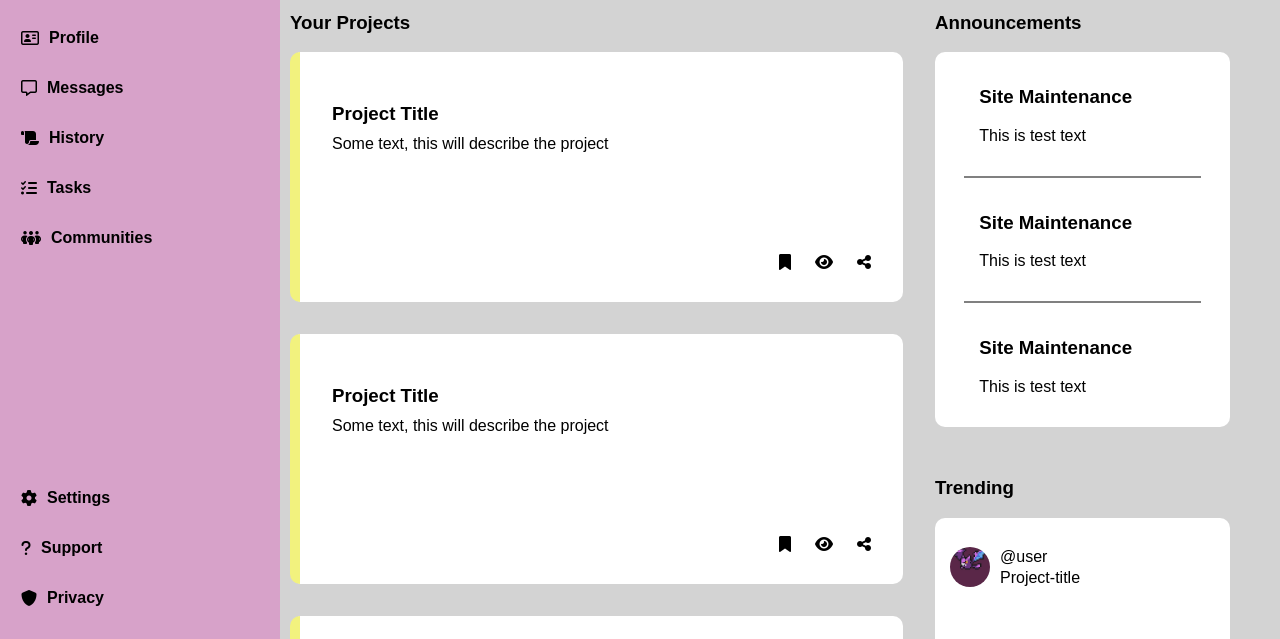
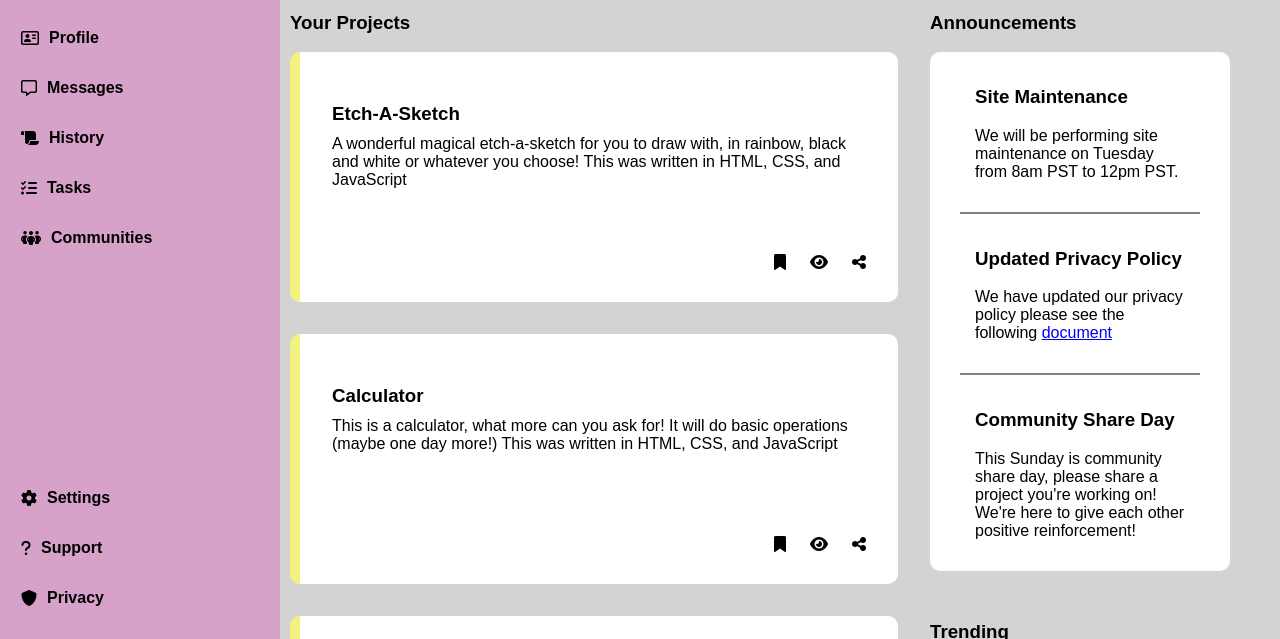
Before and after one commit to Eonflip/Admin-Dashboard, a plain HTML site: page index.html in a window 1280 px wide. Shown: the part 161-800 px from the top of the page. Drawn offline with Linux system fonts and the light colour scheme.

Commit message:
Added text descriptions to the page

```diff
--- a/index.html
+++ b/index.html
@@ -106,8 +106,8 @@
             <div class="tiles">
 
                 <div class="project-tile">
-                    <h3>Project Title</h3>
-                    <p>Some text, this will describe the project</p>
+                    <h3>Etch-A-Sketch</h3>
+                    <p>A wonderful magical etch-a-sketch for you to draw with, in rainbow, black and white or whatever you choose! This was written in HTML, CSS, and JavaScript</p>
                     <div class="action-buttons">
                         <i class="fa-solid fa-bookmark"></i>
                         <i class="fa-solid fa-eye"></i>
@@ -115,8 +115,8 @@
                     </div>
                 </div>
                 <div class="project-tile">
-                    <h3>Project Title</h3>
-                    <p>Some text, this will describe the project</p>
+                    <h3>Calculator</h3>
+                    <p>This is a calculator, what more can you ask for! It will do basic operations (maybe one day more!) This was written in HTML, CSS, and JavaScript</p>
                     <div class="action-buttons">
                         <i class="fa-solid fa-bookmark"></i>
                         <i class="fa-solid fa-eye"></i>
@@ -124,8 +124,8 @@
                     </div>
                 </div>
                 <div class="project-tile">
-                    <h3>Project Title</h3>
-                    <p>Some text, this will describe the project</p>
+                    <h3>Tic-Tac-Toe</h3>
+                    <p>Play a fun game of tic-tac-toe, just don't lose to the computer, they're getting smarter nowadays. This project was written in HTML, CSS, and JavaScript</p>
                     <div class="action-buttons">
                         <i class="fa-solid fa-bookmark"></i>
                         <i class="fa-solid fa-eye"></i>
@@ -133,8 +133,8 @@
                     </div>
                 </div>
                 <div class="project-tile">
-                    <h3>Project Title</h3>
-                    <p>Some text, this will describe the project</p>
+                    <h3>Landing Page</h3>
+                    <p>This is a personal landing page to practice styling with HTML and CSS</p>
                     <div class="action-buttons">
                         <i class="fa-solid fa-bookmark"></i>
                         <i class="fa-solid fa-eye"></i>
@@ -142,8 +142,8 @@
                     </div>
                 </div>
                 <div class="project-tile">
-                    <h3>Project Title</h3>
-                    <p>Some text, this will describe the project</p>
+                    <h3>Recipes Page</h3>
+                    <p>This is a recipes page to practice HTML, and CSS styling.</p>
                     <div class="action-buttons">
                         <i class="fa-solid fa-bookmark"></i>
                         <i class="fa-solid fa-eye"></i>
@@ -151,8 +151,8 @@
                     </div>
                 </div>
                 <div class="project-tile">
-                    <h3>Project Title</h3>
-                    <p>Some text, this will describe the project</p>
+                    <h3>Admin Dashboard</h3>
+                    <p>This is an admin dashboard to practice styling with CSS Grid.</p>
                     <div class="action-buttons">
                         <i class="fa-solid fa-bookmark"></i>
                         <i class="fa-solid fa-eye"></i>
@@ -167,15 +167,15 @@
             <div class="announcement-posts">
                 <div class="announcement-box">
                     <h3>Site Maintenance</h3>
-                    <p>This is test text</p>
+                    <p>We will be performing site maintenance on Tuesday from 8am PST to 12pm PST.</p>
                 </div>
                 <div class="announcement-box">
-                    <h3>Site Maintenance</h3>
-                    <p>This is test text</p>
+                    <h3>Updated Privacy Policy</h3>
+                    <p>We have updated our privacy policy please see the following <a href="#">document</a></p>
                 </div>
                 <div class="announcement-box">
-                    <h3>Site Maintenance</h3>
-                    <p>This is test text</p>
+                    <h3>Community Share Day</h3>
+                    <p>This Sunday is community share day, please share a project you're working on! We're here to give each other positive reinforcement!</p>
                 </div>
             </div>
         </div>
@@ -186,29 +186,29 @@
                 <div class="trending-box">
                     <img src="./images/crobat.jpeg" alt="crobat" id="user-image-small">
                     <div class="user-trending">
-                        <p>@user</p>
-                        <p>Project-title</p>
+                        <p>@Crobat</p>
+                        <p>Flight-Simulator</p>
                     </div>
                 </div>
                 <div class="trending-box">
                     <img src="./images/pikachu.jpeg" alt="pikachu" id="user-image-small">
                     <div class="user-trending">
-                        <p>@user</p>
-                        <p>Project-title</p>
+                        <p>@Pikachu</p>
+                        <p>Electrical Engineering</p>
                     </div>
                 </div>
                 <div class="trending-box">
                     <img src="./images/mew.jpg" alt="mew" id="user-image-small">
                     <div class="user-trending">
-                        <p>@user</p>
-                        <p>Project-title</p>
+                        <p>@Mew</p>
+                        <p>Rainbow Cloud</p>
                     </div>
                 </div>
                 <div class="trending-box">
                     <img src="./images/rowlett.jpeg" alt="rowlett" id="user-image-small">
                     <div class="user-trending">
-                        <p>@user</p>
-                        <p>Project-title</p>
+                        <p>@Rowlett</p>
+                        <p>Forest-Photos</p>
                     </div>
                 </div>
             </div>
--- a/styles.css
+++ b/styles.css
@@ -173,6 +173,7 @@ button {
     flex-direction: column;
     justify-content: center;
     align-items: center;
+    max-width: 300px;
 }
 
 .announcement-box {
```
